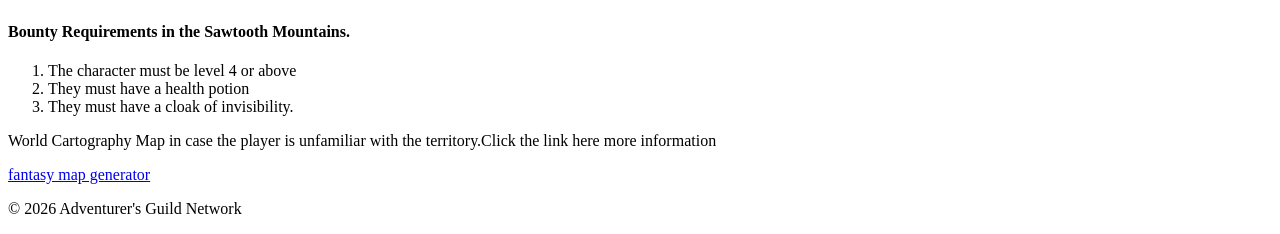
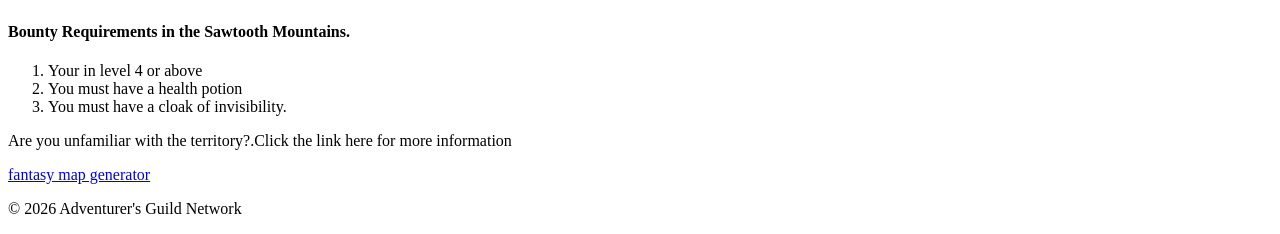
Before and after one commit to CodeWithCarrie/web-development-basics, a website: page index.html in a window 1280 px wide. Shown: the part 1272-1506 px from the top of the page. Drawn offline with Linux system fonts and the light colour scheme.

Commit message:
practice-done

```diff
--- a/index.html
+++ b/index.html
@@ -70,16 +70,16 @@
                  -->
 					<h4>Bounty Requirements in the Sawtooth Mountains.</h4>
 					<ol>
-						<li>The character must be level 4 or above</li>
-						<li>They must have a health potion</li>
-						<li>They must have a cloak  of invisibility.</li>
+						<li>Your in level 4 or above</li>
+						<li>You must have a health potion</li>
+						<li>You must have a cloak  of invisibility.</li>
 					</ol>
 				<!--
                     TODO C2: Add a paragraph that links to the World Cartography Map in case the
                     player is unfamiliar with the territory. (Find any map online for a fantasy game.)
                     Make sure when the link is clicked that it will open in a new tab.
                  -->
-					<p>World Cartography Map in case the player is unfamiliar with the territory.Click the link here more information</p>
+					<p>Are you unfamiliar with the territory?.Click the link here for more information</p>
 					<a href="https://azgaar.github.io/Fantasy-Map-Generator/">fantasy map generator</a>
 			</aside>
 		</main>
```
